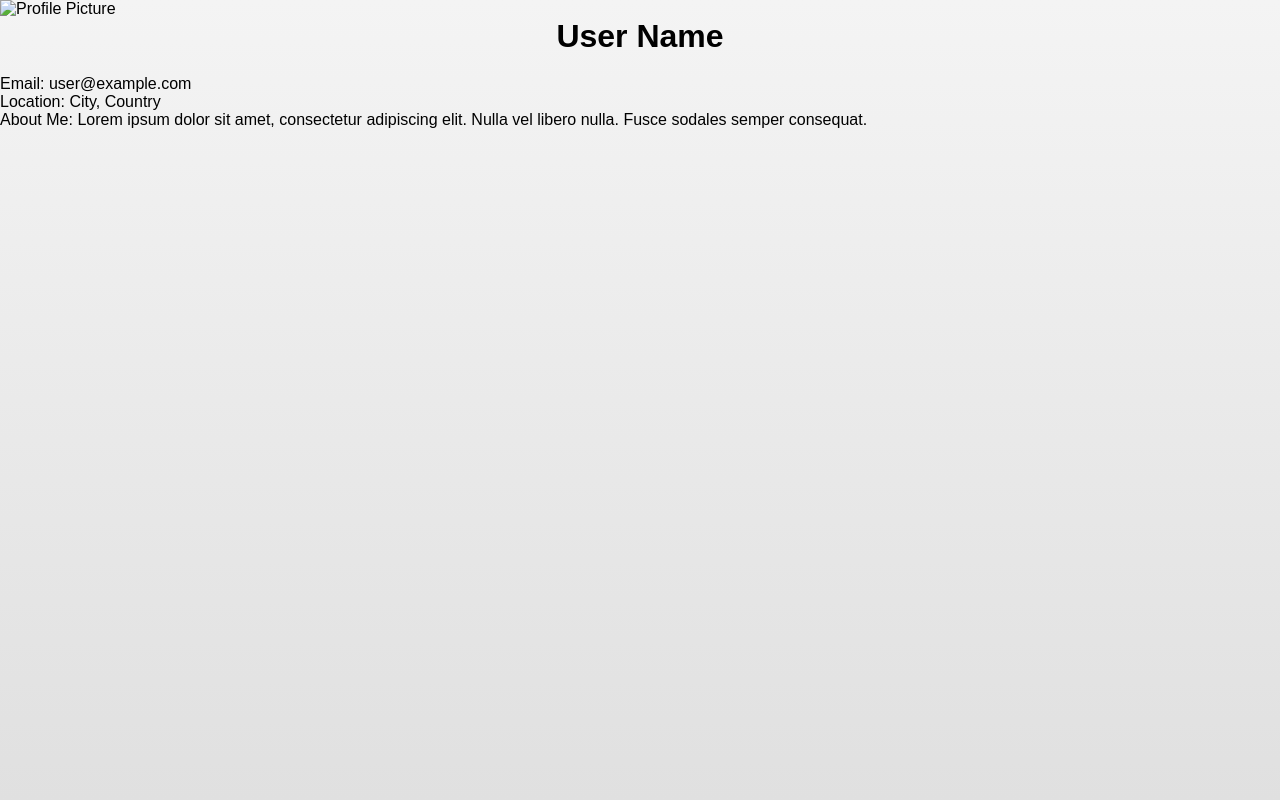
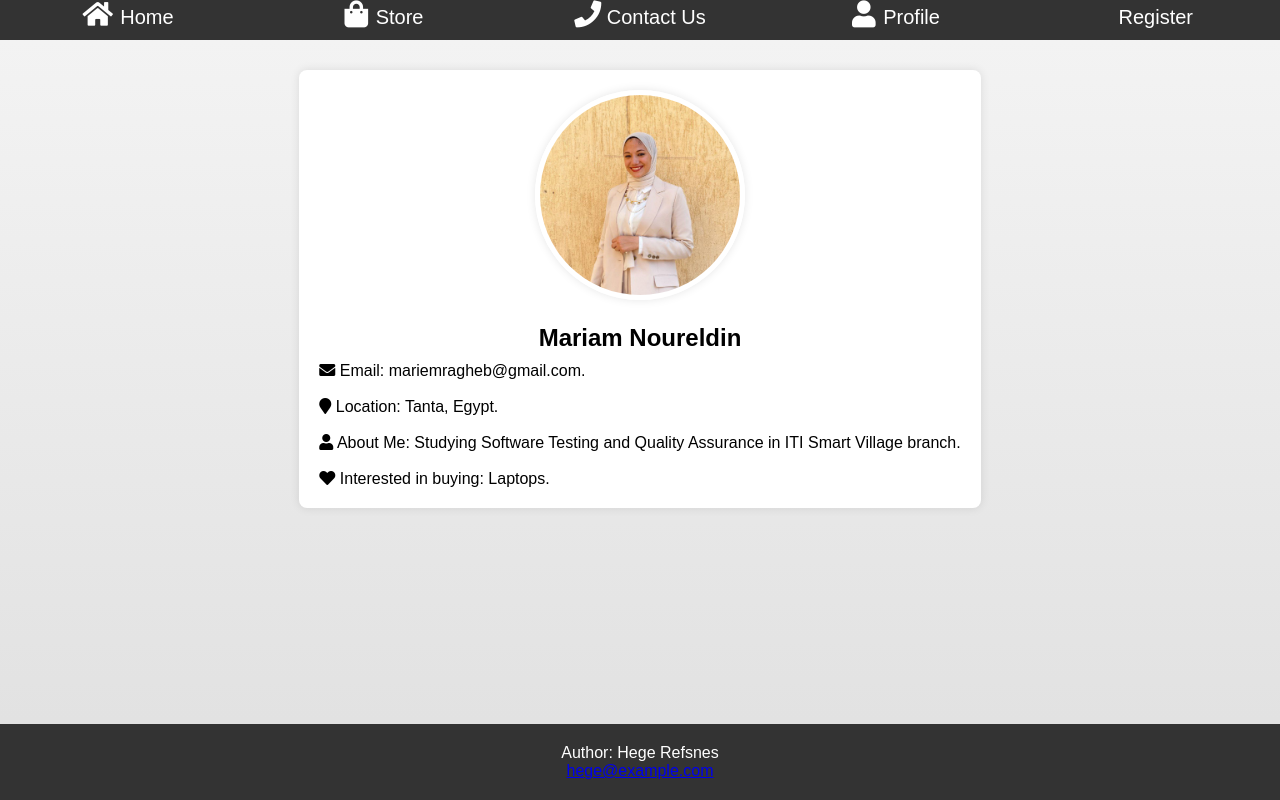
Before and after one commit to marriiiam/Web-Project, a plain HTML site: page pages/profile.html in a window 1280 px wide. Drawn offline with Linux system fonts and the light colour scheme.

Commit message:
adding profile page

```diff
--- a/pages/profile.html
+++ b/pages/profile.html
@@ -4,19 +4,43 @@
     <meta charset="UTF-8">
     <meta name="viewport" content="width=device-width, initial-scale=1.0">
     <title>User Profile</title>
+    <link rel="stylesheet" href="https://cdnjs.cloudflare.com/ajax/libs/font-awesome/5.15.4/css/all.min.css">
     <link rel="stylesheet" href="/style/updatedcss.css">
 </head>
 <body>
+    <div class="icon-bar">
+
+        <a  href="/pages/index.html"><i class="fa fa-home"></i> <span>Home</span></a>
+        <a  href="/pages/store.html"><i class="fa fa-shopping-bag"></i> <span>Store</span></a>
+        <a href="/pages/contactus.html"><i class="fa fa-phone"></i><span> Contact Us</span></a>
+        <!--<a href="/pages/index.html"><i class="fa fa-envelope"></i></a>-->
+        <a href="/pages/profile.html"><i class="fa fa-user"></i> <span>Profile</span></a>
+        <a href="/pages/registration.html"><i class="fa fa-sign-in"></i> <span>Register</span></a>
+
+      </div>
     <div class="profile-container">
         <div class="profile-picture">
-            <img src="profile-picture.jpg" alt="Profile Picture">
+            <img src="/resources/Mariam-in-suit.jpeg" alt="Profile Picture">
         </div>
         <div class="profile-details">
-            <h1>User Name</h1>
-            <p>Email: user@example.com</p>
-            <p>Location: City, Country</p>
-            <p>About Me: Lorem ipsum dolor sit amet, consectetur adipiscing elit. Nulla vel libero nulla. Fusce sodales semper consequat.</p>
+            <h1>Mariam Noureldin</h1>
+            <i class="fa fa-envelope"></i><span> Email: mariemragheb@gmail.com.</span>
+            <br>
+            <br>
+            <i class="fa fa-map-marker"></i><span> Location: Tanta, Egypt.</span>
+            <br>
+            <br>
+            <i class="fa fa-user"></i><span> About Me: Studying Software Testing and Quality Assurance in ITI Smart Village branch.</span>
+            <br>
+            <br>
+            <i class="fa fa-heart"></i><span> Interested in buying: Laptops.</span>
+
+            <br>
         </div>
     </div>
+    <footer class="footer">
+        <p>Author: Hege Refsnes<br>
+        <a href="mailto:hege@example.com">hege@example.com</a></p>
+    </footer>
 </body>
 </html>
--- a/style/updatedcss.css
+++ b/style/updatedcss.css
@@ -30,14 +30,14 @@ html, body {
     text-align: center;
     transition: all 0.3s ease;
     color: white;
-    font-size: 30px;
+    font-size: 27px;
     width: 20%;
     height: 40px;
     text-decoration: none;
 }
 
 .icon-bar span {
-    font-size: 27px;
+    font-size: 20px;
 }
 
 .icon-bar a:hover {
@@ -295,3 +295,41 @@ iframe {
 }
 /* Your additional styles */
 /* Add your custom styles below this line */
+body {
+    font-family: Arial, sans-serif;
+    margin: 0;
+    padding: 0;
+    background-color: #f2f2f2;
+}
+
+.profile-container {
+    max-width: 800px;
+    margin: 20px auto;
+    background-color: #fff;
+    padding: 20px;
+    border-radius: 8px;
+    box-shadow: 0 0 10px rgba(0, 0, 0, 0.1);
+}
+
+.profile-picture {
+    text-align: center;
+    margin-bottom: 20px;
+}
+
+.profile-picture img {
+    width: 200px;
+    height: 200px;
+    border-radius: 50%;
+    border: 5px solid #fff;
+    box-shadow: 0 0 10px rgba(0, 0, 0, 0.1);
+}
+
+.profile-details h1 {
+    font-size: 24px;
+    margin-bottom: 10px;
+}
+
+.profile-details p {
+    font-size: 16px;
+    margin-bottom: 5px;
+}
```
Also changed, not shown: pages/index.html (+0 -63 lines), resources/Mariam-in-suit.jpeg (added).
